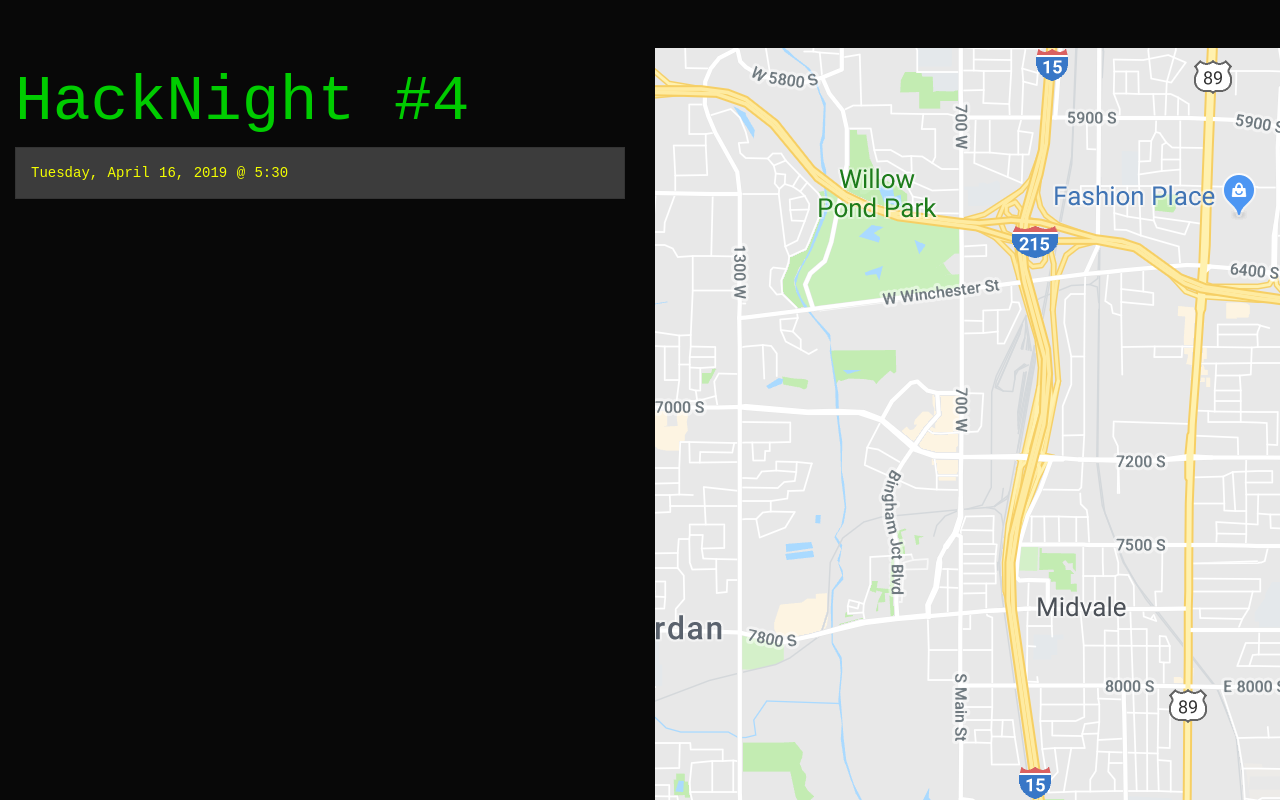
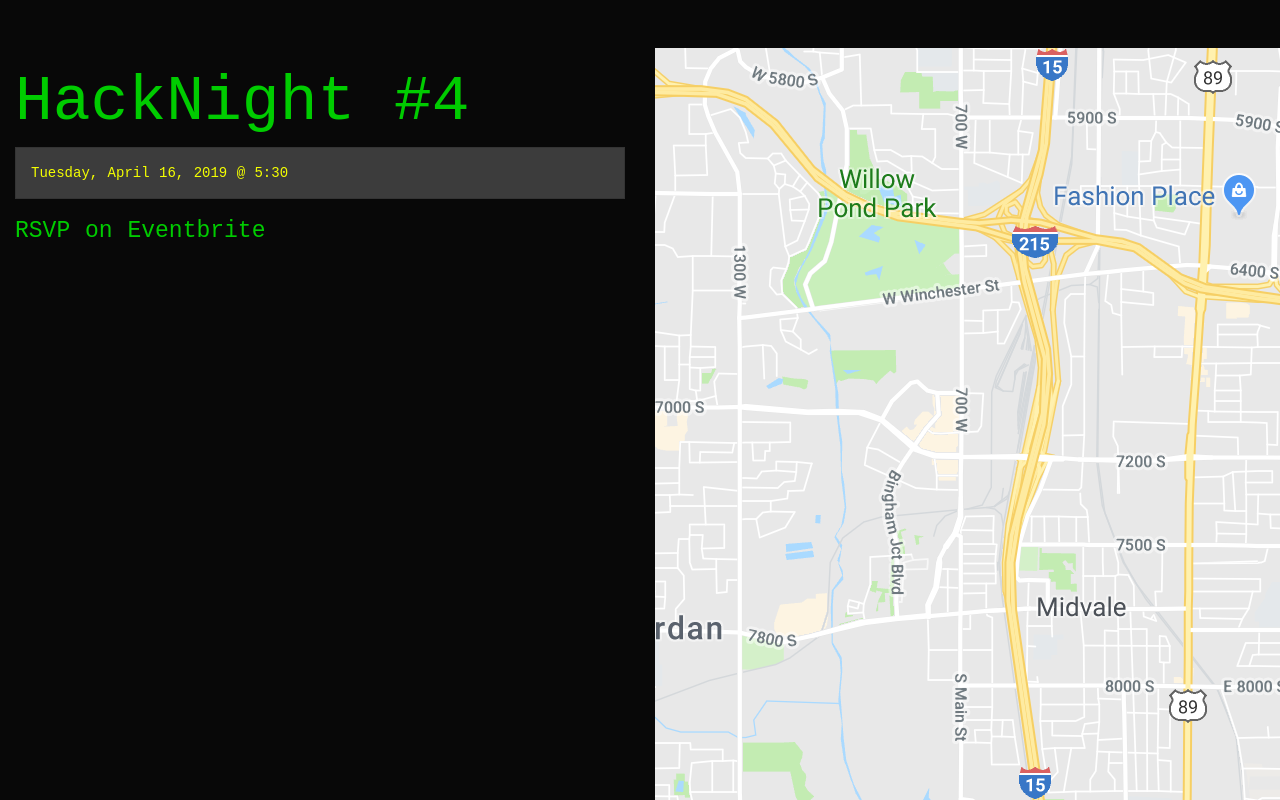
Before and after one commit to hacknightio/site, a Nuxt app: page /hn4 in a window 1280 px wide. Shown: the top 800 px of the page. Built offline with nearby package versions, Linux system fonts and the light colour scheme; some icons are missing.

Commit message:
Update hn4.vue
Updated Eventbrite link

```diff
--- a/pages/hn4.vue
+++ b/pages/hn4.vue
@@ -4,7 +4,7 @@
       <div class="col-sm-6 no-pad align-center">
         <h1>HackNight #4</h1>
         <div class="alert alert-dismissible alert-warning">Tuesday, April 16, 2019 @ 5:30</div>
-        <!-- <h3><a href="https://www.eventbrite.com/e/hacknight-hackathon-tickets-56807348308?ref=elink" target="_blank" style="color:#00CC00">RSVP on Eventbrite</a></h3> -->
+        <h3><a href="https://www.eventbrite.com/e/hacknight-tickets-58872795115?aff=site" target="_blank" style="color:#00CC00">RSVP on Eventbrite</a></h3>
       </div>
       <div class="col-sm-6 no-pad align-center">
         <img
```
